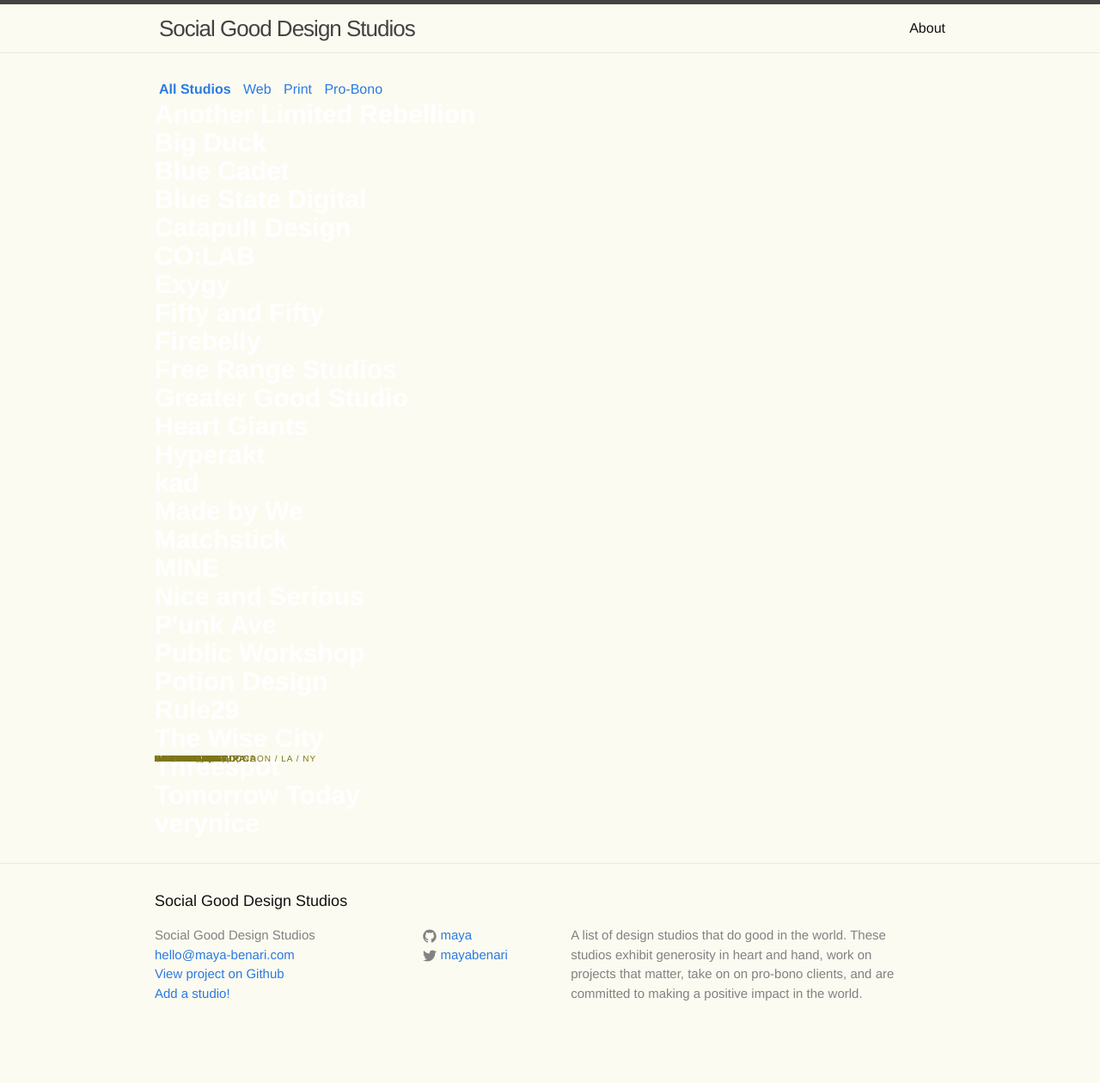
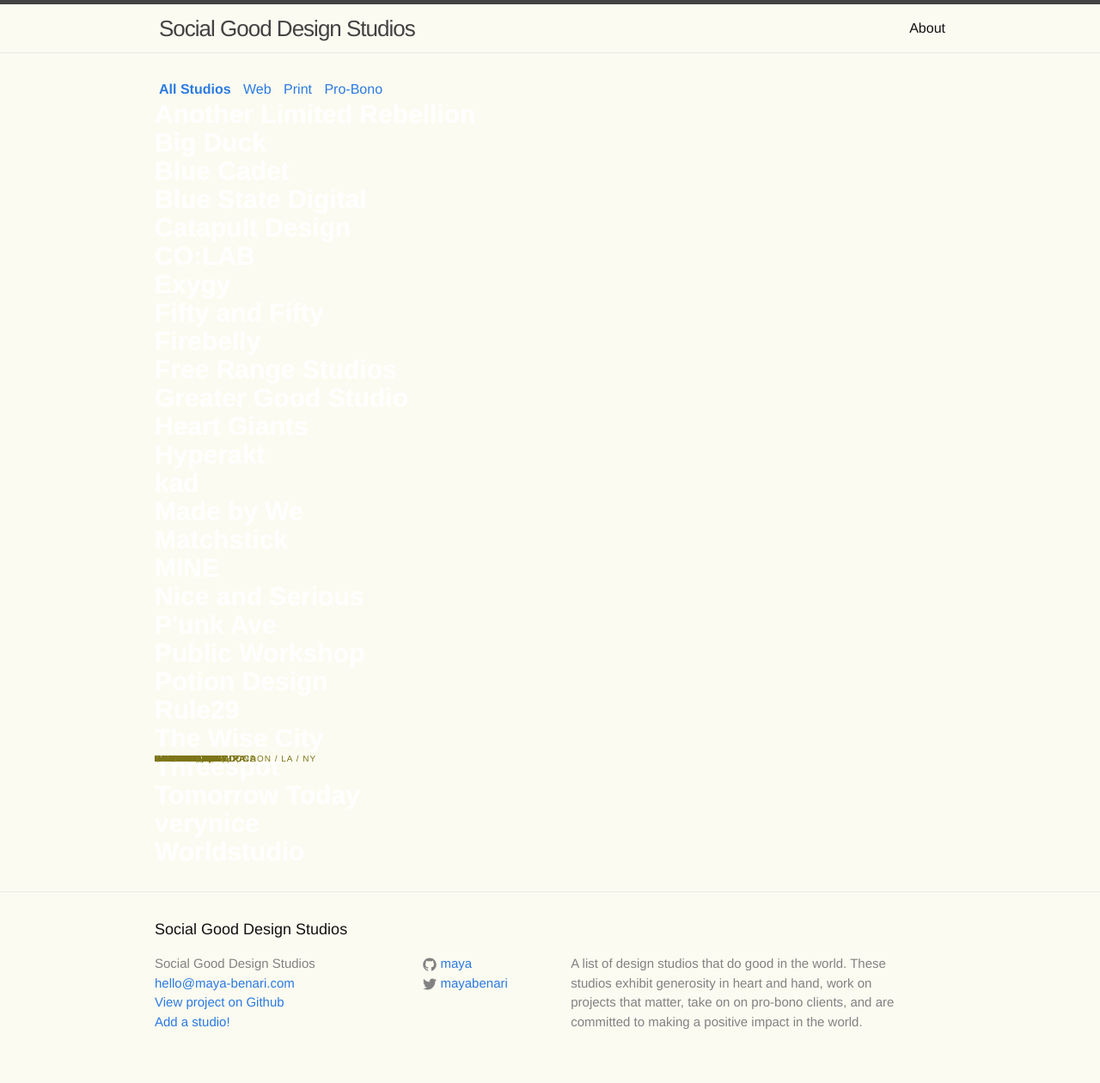
Before and after one commit to maya/social-good-design-studios, a Jekyll site: the page built from index.html, in a window 1280 px wide. Shown: the whole page at 86% size. Built offline with Jekyll 4.4.1, drawn with Linux system fonts in a browser that asks for light colours; before the commit the page ends 1227 px from its top, so only the background shows below that.

Commit message:
Add Worldstudio to list

```diff
--- a/_data/studios.yml
+++ b/_data/studios.yml
@@ -124,3 +124,8 @@
   location: LA / NY / ATX
   website: verynice.co
   category: print web pro-bono
+
+- name: Worldstudio
+  location: "New York, NY"
+  website: verynice.co
+  category: print web pro-bono
```
Also changed, not shown: 2 other files.
